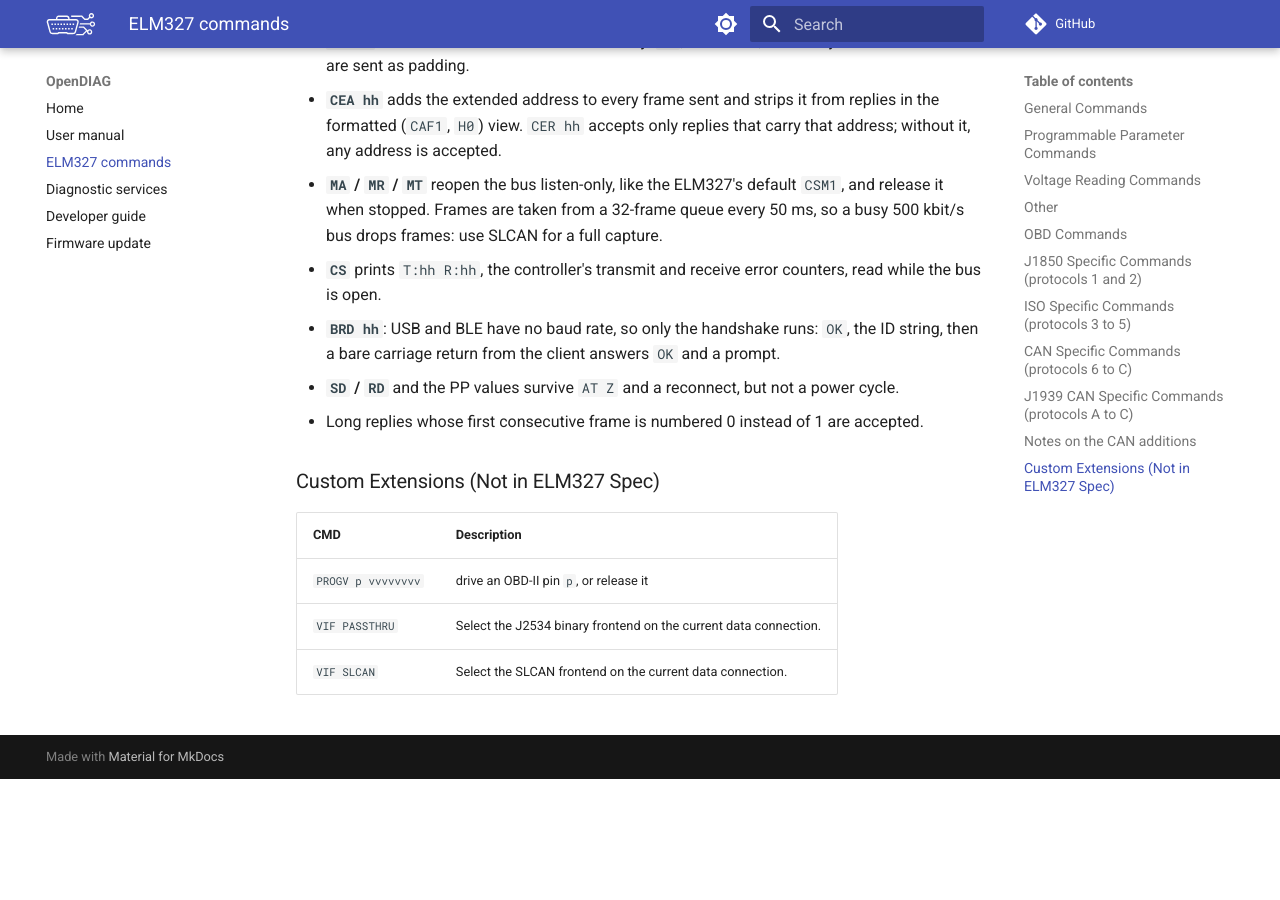
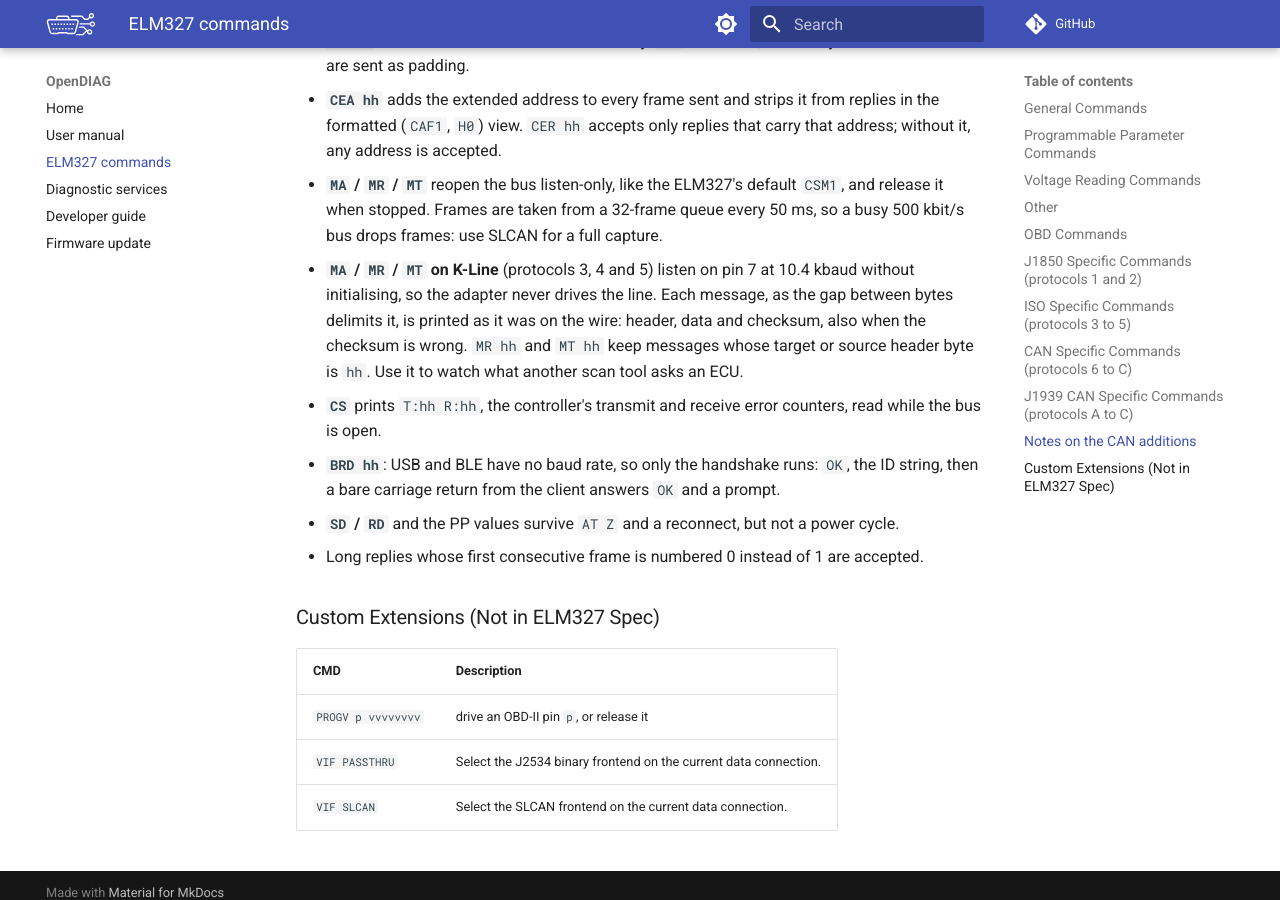
Before and after one commit to maximus64/opendiag-firmware, an MkDocs documentation site: the page built from docs/at_commands.md, in a window 1280 px wide and 900 px high, scrolled down 6922 px. Built offline with MkDocs 1.6.1 and Material for MkDocs 9.7.7, drawn with Linux system fonts in a browser that asks for light colours; comment, search, counter and statistics services are not loaded; before the commit the page ends 7701 px from its top, so only the background shows below that; some of the changed text lies outside the part shown.

Commit message:
docs: document the K-Line monitor
docs/at_commands.md marks MA/MR/MT for K-Line and explains what it
prints; the developer guide's open work drops it.

```diff
--- a/docs/at_commands.md
+++ b/docs/at_commands.md
@@ -73,9 +73,9 @@
 | `FT hh` | Filter for Transmitter = hh | ✅ |
 | `H0, H1` | Headers off, or on | ✅ |
 | `IA` | Is the protocol Active? | ✅ |
-| `MA` | Monitor All | ✅ CAN only |
-| `MR hh` | Monitor for Receiver = hh | ✅ CAN 29 bit only |
-| `MT hh` | Monitor for Transmitter = hh | ✅ CAN 29 bit only |
+| `MA` | Monitor All | ✅ CAN and K-Line |
+| `MR hh` | Monitor for Receiver = hh | ✅ CAN 29 bit and K-Line |
+| `MT hh` | Monitor for Transmitter = hh | ✅ CAN 29 bit and K-Line |
 | `NL` | Normal Length messages | ✅ |
 | `PC` | Protocol Close | ✅ |
 | `R0, R1` | Responses off, or on | ✅ |
@@ -185,6 +185,12 @@
   default `CSM1`, and release it when stopped. Frames are taken from a
   32-frame queue every 50 ms, so a busy 500 kbit/s bus drops frames: use
   SLCAN for a full capture.
+- **`MA` / `MR` / `MT` on K-Line** (protocols 3, 4 and 5) listen on pin 7 at
+  10.4 kbaud without initialising, so the adapter never drives the line. Each
+  message, as the gap between bytes delimits it, is printed as it was on the
+  wire: header, data and checksum, also when the checksum is wrong. `MR hh` and
+  `MT hh` keep messages whose target or source header byte is `hh`. Use it to
+  watch what another scan tool asks an ECU.
 - **`CS`** prints `T:hh R:hh`, the controller's transmit and receive error
   counters, read while the bus is open.
 - **`BRD hh`**: USB and BLE have no baud rate, so only the handshake runs:
```
Also changed, not shown: docs/developers.md (+1 -1 lines).
